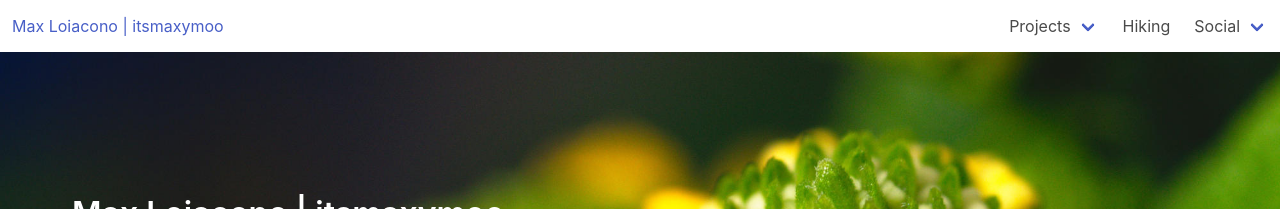
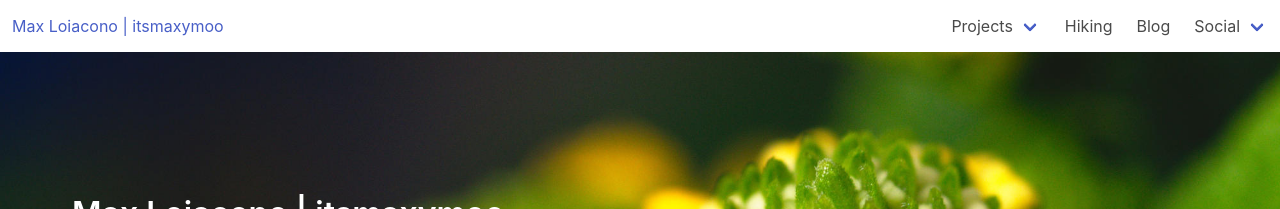
Before and after one commit to itsmaxymoo/itsmaxymoo.com, a Jekyll site: the page built from index.html, in a window 1280 px wide and 900 px high. Shown: the top 209 px of the window. Built offline with Jekyll 4.4.1, drawn with Linux system fonts in a browser that asks for light colours.

Commit message:
add blog to nav

```diff
--- a/_layouts/base.html
+++ b/_layouts/base.html
@@ -85,6 +85,10 @@
 						Hiking
 					</a>
 
+					<a class="navbar-item" href="{{ site.baseurl }}/blog">
+						Blog
+					</a>
+
 					<div class="navbar-item has-dropdown is-hoverable">
 						<a class="navbar-link">
 							Social
```
